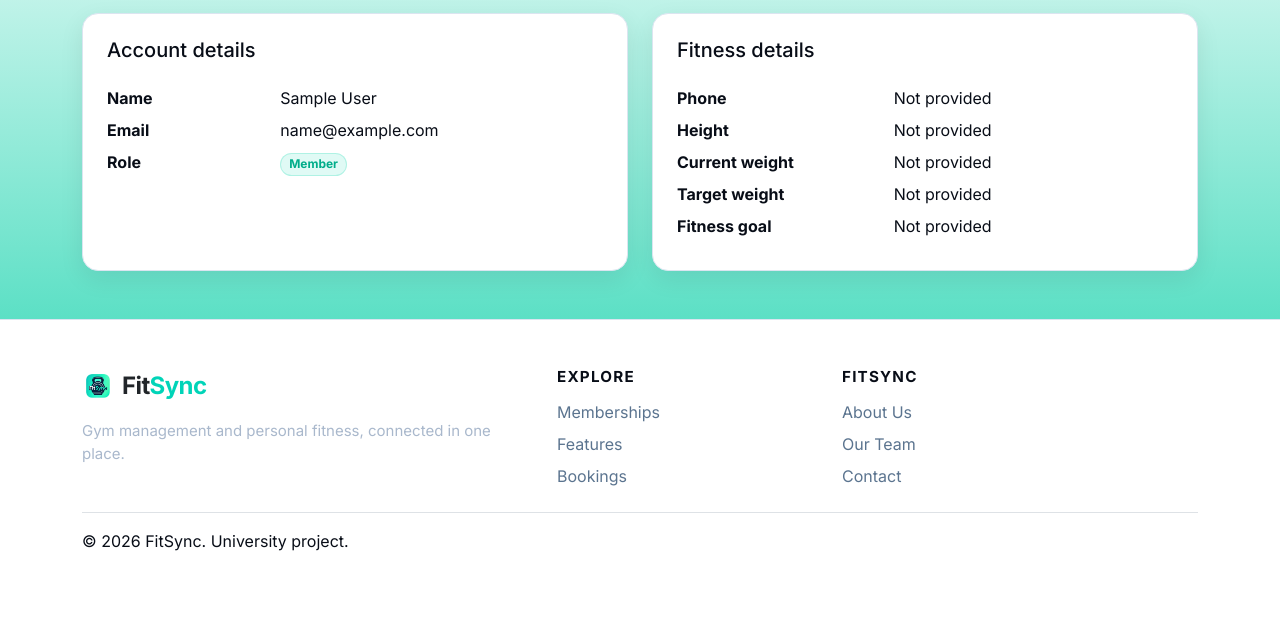
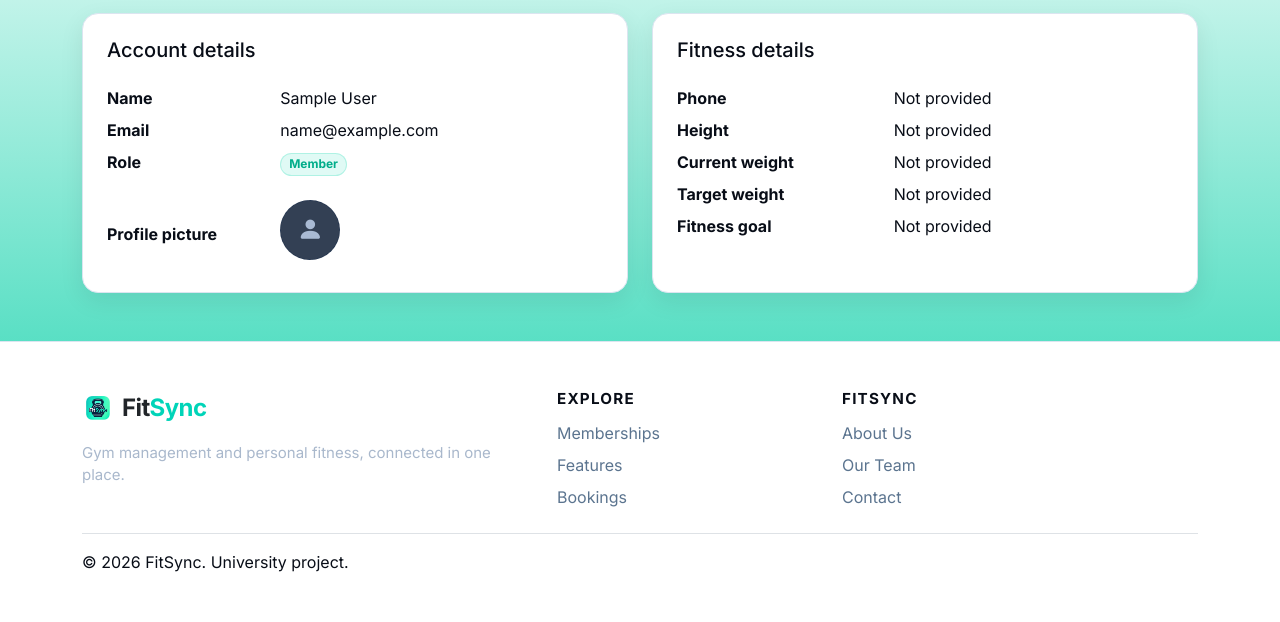
Before and after one commit to hanshineeteeluckdherry-rgb/FitSync, a Django app: page /accounts/profile/ in a window 1280 px wide. Shown: the part 204-826 px from the top of the page. Before the commit the page ends 755 px from the top, so only its background shows below. Run offline with Django 5.2, Linux system fonts and the light colour scheme; the visitor is signed in with stand-in values (Sample User, id 1); data comes from the database, SQL or seed files in the repository.

Commit message:
UI fixes

```diff
--- a/accounts/forms.py
+++ b/accounts/forms.py
@@ -187,6 +187,7 @@ class MemberProfileForm(BootstrapFormMixin, forms.ModelForm):
     class Meta:
         model = MemberProfile
         fields = [
+            "profile_picture",
             "phone",
             "date_of_birth",
             "emergency_contact",
--- a/accounts/models.py
+++ b/accounts/models.py
@@ -28,6 +28,8 @@ class MemberProfile(models.Model):
         on_delete=models.CASCADE,
         related_name="member_profile",
     )
+
+    profile_picture=models.ImageField(upload_to="profile_pics/",blank=True,null=True)
     phone = models.CharField(max_length=30, blank=True)
     date_of_birth = models.DateField(blank=True, null=True)
     emergency_contact = models.CharField(max_length=100, blank=True)
--- a/accounts/views.py
+++ b/accounts/views.py
@@ -165,7 +165,9 @@ def profile_edit(request):
 
     if request.user.role == User.Role.MEMBER:
         member_profile, _ = MemberProfile.objects.get_or_create(user=request.user)
-        member_form = MemberProfileForm(request.POST or None, instance=member_profile)
+        member_form = MemberProfileForm(request.POST or None,
+                                        request.FILES or None,
+                                        instance=member_profile)
 
     forms_are_valid = user_form.is_valid()
     if member_form is not None:
--- a/fitsync/settings.py
+++ b/fitsync/settings.py
@@ -71,6 +71,7 @@ TEMPLATES = [
                 'django.template.context_processors.request',
                 'django.contrib.auth.context_processors.auth',
                 'django.contrib.messages.context_processors.messages',
+                'django.template.context_processors.media',
             ],
         },
     },
@@ -134,6 +135,8 @@ DEFAULT_AUTO_FIELD = 'django.db.models.BigAutoField'
 STATICFILES_DIRS = [
     BASE_DIR / "static",
 ]
+MEDIA_URL = '/media/'
+MEDIA_ROOT = BASE_DIR / 'media'
 
 # FitSync authentication settings
 AUTH_USER_MODEL = "accounts.User"
--- a/fitsync/urls.py
+++ b/fitsync/urls.py
@@ -1,3 +1,5 @@
+from django.conf import settings
+from django.conf.urls.static import static
 from django.contrib import admin
 from django.urls import include, path
 
@@ -13,3 +15,6 @@ urlpatterns = [
 
     path("", include("core.urls")),
 ]
+
+if settings.DEBUG:
+    urlpatterns += static(settings.MEDIA_URL, document_root=settings.MEDIA_ROOT)
--- a/static/css/base.css
+++ b/static/css/base.css
@@ -693,3 +693,24 @@ body.dashboard-body .dashboard-content {
         padding: 1.25rem;
     }
 }
+
+.profile-avatar-img {
+    width: 60px;
+    height: 60px;
+    object-fit: cover;
+    border-radius: 50%;
+    border: 2px solid #00dfb3;
+    box-shadow: 0 4px 10px rgba(0, 0, 0, 0.25);
+}
+
+.profile-avatar-placeholder {
+    display: grid;
+    width: 60px;
+    height: 60px;
+    place-items: center;
+    color: #a9bad3;
+    background: rgba(16, 31, 55, 0.85);
+    border: 1px dashed #21334e;
+    border-radius: 50%;
+    font-size: 1.6rem;
+}
--- a/templates/accounts/profile.html
+++ b/templates/accounts/profile.html
@@ -21,6 +21,17 @@
                     <dt class="col-sm-4">Name</dt><dd class="col-sm-8">{{ request.user.get_full_name|default:"Not provided" }}</dd>
                     <dt class="col-sm-4">Email</dt><dd class="col-sm-8">{{ request.user.email }}</dd>
                     <dt class="col-sm-4">Role</dt><dd class="col-sm-8"><span class="badge badge-fitsync">{{ request.user.get_role_display }}</span></dd>
+                    <dt class="col-sm-4 d-flex align-items-center mt-3">Profile picture</dt>
+                    <dd class="col-sm-8 mt-3">
+
+                        {% if request.user.member_profile.profile_picture %}
+                        <img src="{{ request.user.member_profile.profile_picture.url }}" alt="Profile Picture" class="profile-avatar-img">
+                        {% else %}
+                            <div class="profile-avatar-placeholder">
+                                <i class="bi bi-person-fill"></i>
+                            </div>
+                        {% endif %}
+                    </dd>
                 </dl>
             </div>
         </div>
--- a/templates/accounts/profile_edit.html
+++ b/templates/accounts/profile_edit.html
@@ -7,7 +7,7 @@
             <div class="card p-4 p-md-5">
                 <h1 class="h2 fw-bold">Edit profile</h1>
                 <p class="text-body-secondary">Update only the information that has changed.</p>
-                <form method="post" novalidate>
+                <form method="post" enctype="multipart/form-data" novalidate>
                     {% csrf_token %}
                     <h2 class="h5 mt-3">Account information</h2>
                     {% include "accounts/_form_fields.html" with form=user_form %}
```
Also changed, not shown: accounts/migrations/0003_memberprofile_profile_picture.py (added), media/profile_pics/Screenshot_2026-09-28_170447.png (added), profile_pics/Screenshot_2026-09-28_170447.png (added).
